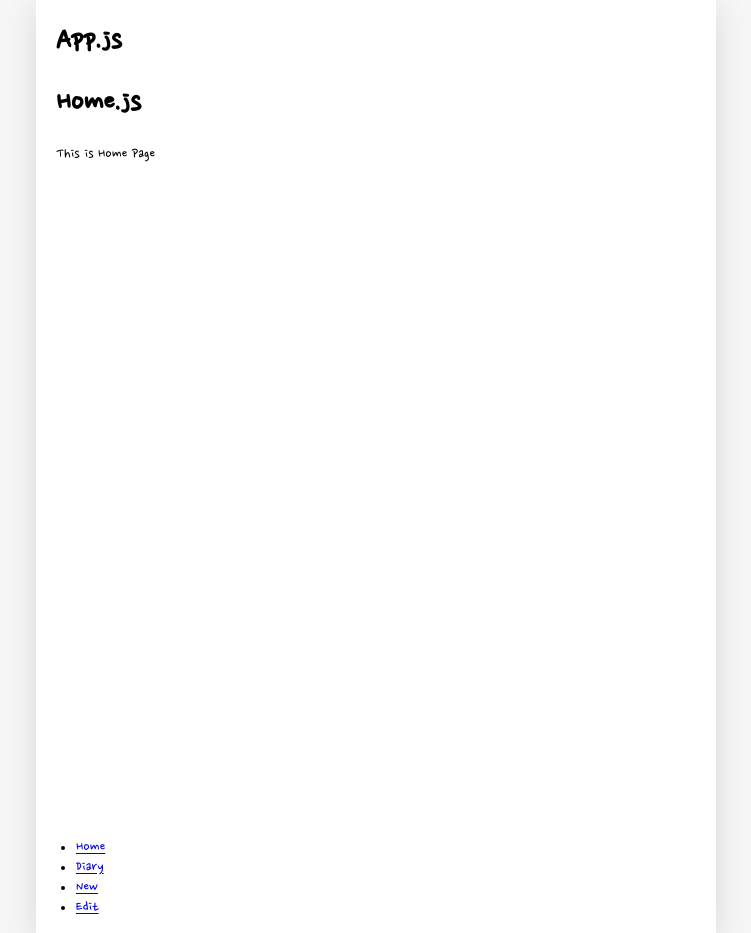
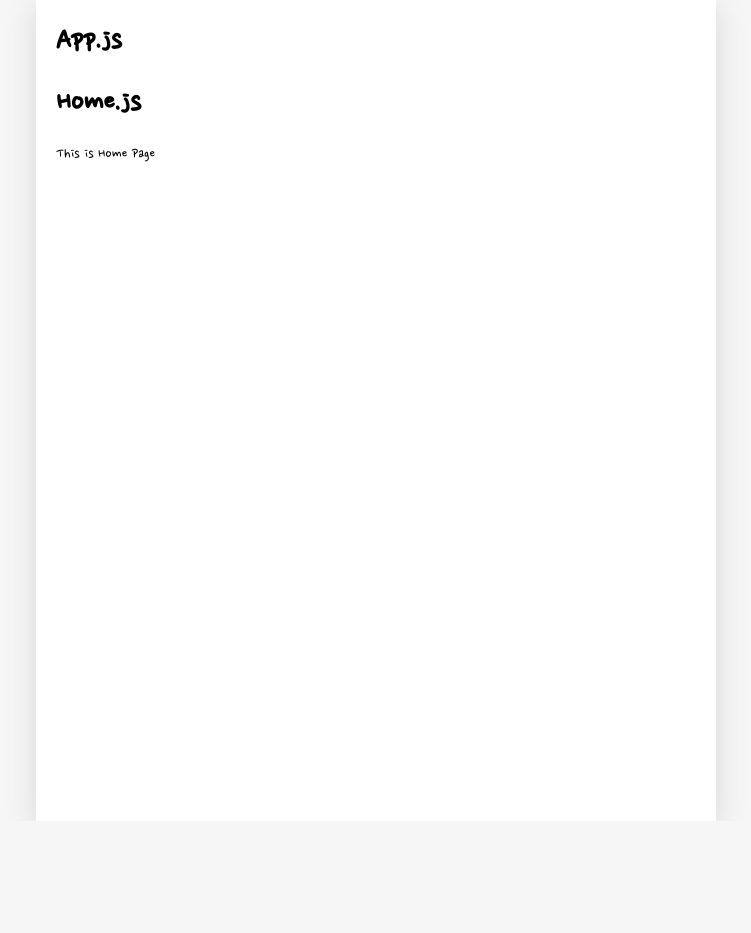
Before and after one commit to origin1508/emotion-diary, a React (Create React App) app: page / in a window 1280 px wide. Shown: the whole page, without its empty margins (264-1015 px from the left). After the commit the page ends 821 px from the top, so only its background shows below. Built offline with nearby package versions, Linux system fonts and the light colour scheme; a web font is replaced by a local one.

Commit message:
refactor: 불필요한 코드 제거

```diff
--- a/src/App.js
+++ b/src/App.js
@@ -1,4 +1,4 @@
-import { BrowserRouter, Routes, Route, Link } from "react-router-dom";
+import { BrowserRouter, Routes, Route } from "react-router-dom";
 import Diary from "./pages/Diary";
 import Edit from "./pages/Diary";
 import Home from "./pages/Home";
@@ -17,20 +17,6 @@ function App() {
           <Route path="/edit" element={<Edit />} />
         </Routes>
       </div>
-      <ul>
-        <li>
-          <Link to="/">Home</Link>
-        </li>
-        <li>
-          <Link to="/diary">Diary</Link>
-        </li>
-        <li>
-          <Link to="/new">New</Link>
-        </li>
-        <li>
-          <Link to="/edit">Edit</Link>
-        </li>
-      </ul>
     </BrowserRouter>
   );
 }
```
